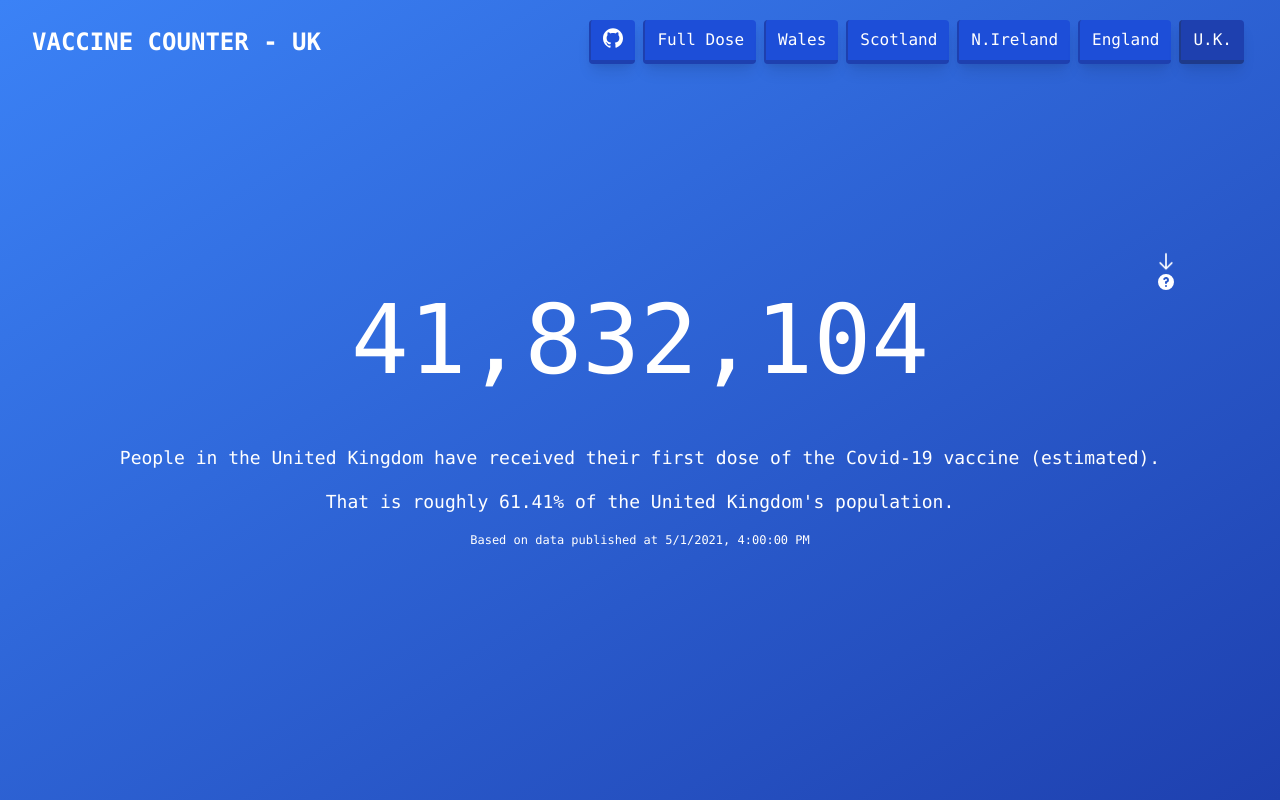
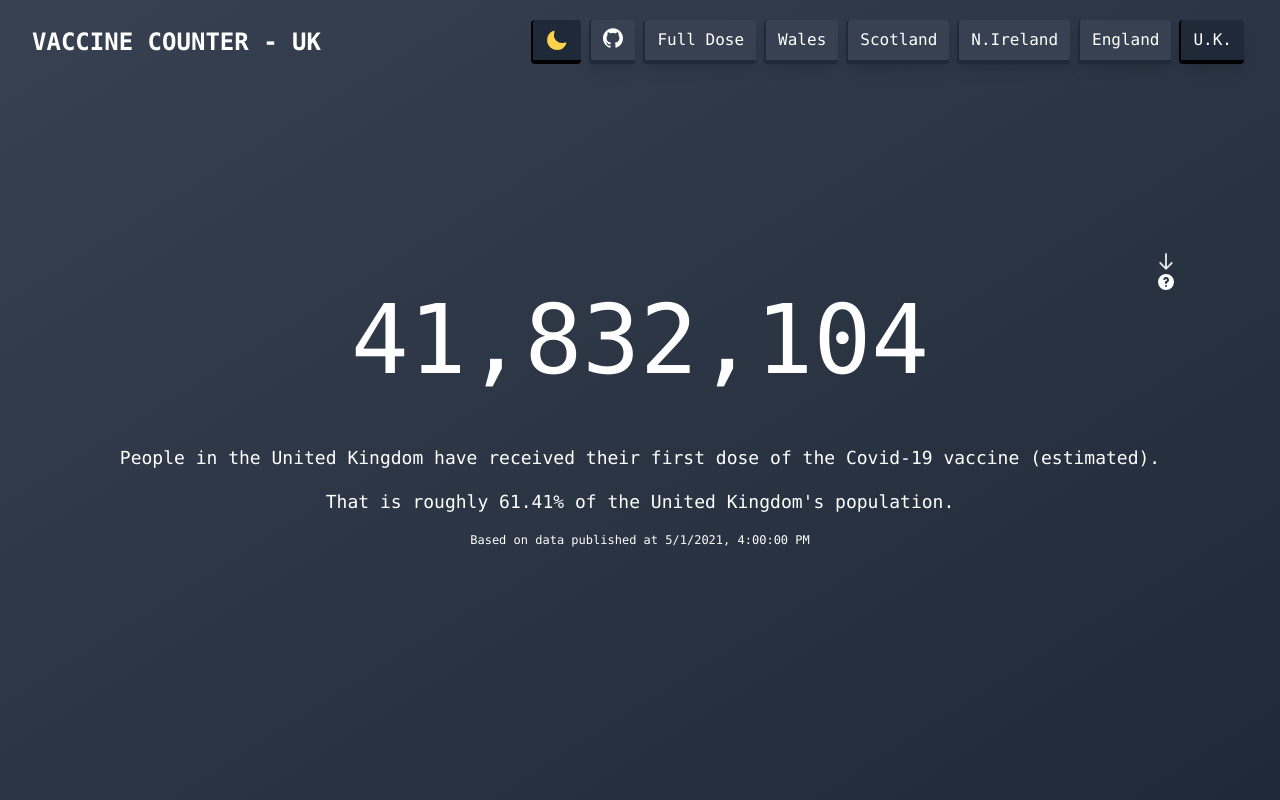
Before and after one commit to GeorgeElliott/VaccineCounter, a React (Create React App) app: page / in a window 1280 px wide. Built offline with nearby package versions, Linux system fonts and the light colour scheme.

Commit message:
Added Dark Mode (#13)
- added dark mode saves state in local storage

```diff
--- a/public/index.html
+++ b/public/index.html
@@ -25,7 +25,7 @@
     -->
     <title>Vaccine Counter UK</title>
   </head>
-  <body class="bg-gradient-to-tl from-blue-800 to-blue-500 text-white font-mono flex flex-col min-h-screen">
+  <body class="bg-gradient-to-tl from-blue-800 to-blue-500 font-mono flex flex-col min-h-screen dark:from-gray-800 dark:to-gray-700 text-white">
     <noscript>You need to enable JavaScript to run this app.</noscript>
     <div id="root"></div>
     <!--
--- a/src/App.js
+++ b/src/App.js
@@ -2,6 +2,7 @@ import React from "react";
 import NavBar from "./NavBar";
 import Loader from "./Loader";
 import Modal from "./Modal";
+import {ThemeProvider} from "./themings/themeContext"
 
 class App extends React.Component {
   state = {
@@ -61,7 +62,7 @@ class App extends React.Component {
         dailySevenDayAverageFullDose: 11183.9,
         formattedName: "Wales",
         buttonText: "Wales",
-      }
+      },
     ],
     activeCountry: {},
     valueToAdd: null,
@@ -124,6 +125,7 @@ class App extends React.Component {
 
   render() {
     return (
+      <ThemeProvider>
         <div>
           <header className="w-full mx-auto p-4 md:absolute">
             <NavBar
@@ -139,6 +141,7 @@ class App extends React.Component {
             {this.renderContent()}
           </main>
         </div>
+      </ThemeProvider>
     );
   }
 
--- a/src/Modal.js
+++ b/src/Modal.js
@@ -6,7 +6,7 @@ export default function Modal(props) {
 
   return (
     <div className="sm:relative">
-      <ReactTooltip backgroundColor="#1d4ed8" />
+      <ReactTooltip className="bg-tooltip" />
       <div
         className="absolute md:top-2 md:right-2 top-2 right-7 cursor-pointer hover:animate-pulse"
         data-tip="More info"
--- a/src/NavBar.js
+++ b/src/NavBar.js
@@ -1,9 +1,16 @@
-import React from "react";
+import React, { useState, useContext } from "react";
 import ReactTooltip from "react-tooltip";
+import { ThemeContext } from "./themings/themeContext";
 
 export default function NavBar(props) {
-  const [navbarOpen, setNavbarOpen] = React.useState(false);
-  const [fullDoseToggle, setFullDoseToggled] = React.useState(false);
+  const [navbarOpen, setNavbarOpen] = useState(false);
+  const [fullDoseToggle, setFullDoseToggled] = useState(false);
+
+  const { theme, setTheme } = useContext(ThemeContext);
+
+  function isDark() {
+    return theme === "dark";
+  }
 
   const updateToggle = () => {
     props.toggleFullDose(!fullDoseToggle);
@@ -19,8 +26,8 @@ export default function NavBar(props) {
               key={x.code}
               className={`rounded px-3 py-2 m-1 border-b-4 border-l-2 shadow-lg ${
                 props.activeCountry !== x.code
-                  ? "bg-blue-700 border-blue-800"
-                  : "bg-blue-800 border-blue-900"
+                  ? "bg-blue-700 border-blue-800 dark:bg-gray-700 dark:border-gray-800"
+                  : "bg-blue-800 border-blue-900 dark:bg-gray-800 dark:border-black"
               }`}
               onClick={() => props.toggleCountry(x.code)}
             >
@@ -37,14 +44,14 @@ export default function NavBar(props) {
       <nav className="relative flex flex-wrap items-center justify-between navbar-expand-lg bg-transparent mb-3">
         <div className="container px-4 mx-auto flex flex-wrap items-center justify-between">
           <div className="w-full relative flex justify-between lg:w-auto lg:static lg:block lg:justify-start">
-            <div className="md:text-2xl text-lg font-bold leading-relaxed inline-block mr-4 py-2 whitespace-no-wrap uppercase text-white">
+            <div className="md:text-2xl text-lg font-bold leading-relaxed inline-block mr-4 py-2 whitespace-no-wrap uppercase">
               Vaccine Counter - UK
             </div>
             <button
               className={`rounded px-3 py-2 m-1 border-b-4 border-l-2 shadow-lg lg:hidden ${
                 !navbarOpen
-                  ? "bg-blue-700 border-blue-800"
-                  : "bg-blue-800 border-blue-900"
+                  ? "bg-blue-700 border-blue-800 dark:bg-gray-700 dark:border-gray-800"
+                  : "bg-blue-800 border-blue-900 dark:bg-gray-800 dark:border-black"
               }`}
               type="button"
               onClick={() => setNavbarOpen(!navbarOpen)}
@@ -64,31 +71,55 @@ export default function NavBar(props) {
               <button
                 className={`rounded px-3 py-2 m-1 border-b-4 border-l-2 shadow-lg ${
                   !fullDoseToggle
-                    ? "bg-blue-700 border-blue-800"
-                    : "bg-blue-800 border-blue-900"
+                    ? "bg-blue-700 border-blue-800 dark:bg-gray-700 dark:border-gray-800"
+                    : "bg-blue-800 border-blue-900 dark:bg-gray-800 dark:border-black"
                 }`}
                 onClick={(e) => updateToggle()}
               >
                 Full Dose
               </button>
-              <ReactTooltip backgroundColor="#1d4ed8" />
+              <ReactTooltip className="bg-tooltip" />
               <a
                 data-tip="My Github"
                 target="_blank"
                 rel="noreferrer"
-                className="rounded px-3 py-2 m-1 border-b-4 border-l-2 shadow-lg bg-blue-700 border-blue-800"
+                className="rounded px-3 py-2 m-1 border-b-4 border-l-2 shadow-lg bg-blue-700 border-blue-800 dark:bg-gray-700 dark:border-gray-800"
                 href="https://github.com/GeorgeElliott/VaccineCounter"
               >
                 <svg
                   role="img"
                   viewBox="0 0 24 24"
                   xmlns="http://www.w3.org/2000/svg"
-                  className="w-5 h-5 text-white fill-current text-center"
+                  className="w-5 h-5 fill-current text-center"
                 >
                   <title>GitHub icon</title>
                   <path d="M12 .297c-6.63 0-12 5.373-12 12 0 5.303 3.438 9.8 8.205 11.385.6.113.82-.258.82-.577 0-.285-.01-1.04-.015-2.04-3.338.724-4.042-1.61-4.042-1.61C4.422 18.07 3.633 17.7 3.633 17.7c-1.087-.744.084-.729.084-.729 1.205.084 1.838 1.236 1.838 1.236 1.07 1.835 2.809 1.305 3.495.998.108-.776.417-1.305.76-1.605-2.665-.3-5.466-1.332-5.466-5.93 0-1.31.465-2.38 1.235-3.22-.135-.303-.54-1.523.105-3.176 0 0 1.005-.322 3.3 1.23.96-.267 1.98-.399 3-.405 1.02.006 2.04.138 3 .405 2.28-1.552 3.285-1.23 3.285-1.23.645 1.653.24 2.873.12 3.176.765.84 1.23 1.91 1.23 3.22 0 4.61-2.805 5.625-5.475 5.92.42.36.81 1.096.81 2.22 0 1.606-.015 2.896-.015 3.286 0 .315.21.69.825.57C20.565 22.092 24 17.592 24 12.297c0-6.627-5.373-12-12-12" />
                 </svg>
               </a>
+              <button
+                data-tip="Dark Mode"
+                className={`rounded px-3 py-2 m-1 border-b-4 border-l-2 ${
+                  !isDark()
+                    ? "bg-blue-700 border-blue-800"
+                    : "dark:bg-gray-800 dark:border-black"
+                }`}
+                onClick={() => setTheme(!isDark() ? "dark" : "light")}
+              >
+                <svg
+                  xmlns="http://www.w3.org/2000/svg"
+                  className={`h-6 w-6 ${isDark() ? "text-yellow-300" : ""}`}
+                  viewBox="0 0 24 24"
+                  stroke="currentColor"
+                  fill="currentColor"
+                >
+                  <path
+                    strokeLinecap="round"
+                    strokeLinejoin="round"
+                    strokeWidth="2"
+                    d="M20.354 15.354A9 9 0 018.646 3.646 9.003 9.003 0 0012 21a9.003 9.003 0 008.354-5.646z"
+                  />
+                </svg>
+              </button>
             </div>
           </div>
         </div>
--- a/src/index.css
+++ b/src/index.css
@@ -2,3 +2,9 @@
 @tailwind base;
 @tailwind components;
 @tailwind utilities;
+
+@layer components {
+  .bg-tooltip {
+    @apply bg-blue-800 dark:bg-black !important;
+  }
+}
--- /dev/null
+++ b/src/themings/themeContext.js
@@ -0,0 +1,51 @@
+import React, {useState, createContext} from "react";
+
+const getInitialTheme = _ => {
+    if (typeof window !== 'undefined' && window.localStorage) {
+      const storedPrefs = window.localStorage.getItem('color-theme')
+      if (typeof storedPrefs === 'string') {
+        return storedPrefs
+      }
+
+      const userMedia = window.matchMedia('(prefers-color-scheme: dark)')
+      if (userMedia.matches) {
+        return 'dark'
+      }
+    }
+
+    return 'dark'
+  }
+
+export const ThemeContext = createContext()
+
+export const ThemeProvider = ({ initialTheme, children }) => {
+  const [theme, setTheme] = useState(getInitialTheme);
+
+  const rawSetTheme = theme => {
+      debugger;
+    const root = window.document.documentElement
+    const isDark = theme === "dark"
+
+    root.classList.remove(isDark ? "light" : "dark")
+    root.classList.add(theme)
+
+    localStorage.setItem("color-theme", theme)
+  }
+
+  if (initialTheme) {
+    rawSetTheme(initialTheme)
+  }
+
+  React.useEffect(
+    _ => {
+      rawSetTheme(theme)
+    },
+    [theme]
+  )
+
+  return (
+    <ThemeContext.Provider value={{ theme, setTheme }}>
+      {children}
+    </ThemeContext.Provider>
+  )
+}
--- a/tailwind.config.js
+++ b/tailwind.config.js
@@ -1,8 +1,12 @@
 module.exports = {
   purge: ['./src/**/*.{js,jsx,ts,tsx}', './public/index.html'],
-  darkMode: false, // or 'media' or 'class'
+  darkMode: 'class', // or 'media' or 'class'
   theme: {
-    extend: {},
+    extend: {
+      dropShadows: {
+        "drop-shadow-lg-yellow-300" : "--tw-drop-shadow: drop-shadow(0 10px 8px rgba(252,211,77, 0.04)) drop-shadow(0 4px 3px rgba(252,211,77, 0.1))"
+      }
+    },
   },
   variants: {
     extend: {
```
Also changed, not shown: package.json (+4 -4 lines), 1 other file (tests, documents, lock files or other folders). Lines whose indentation alone changed are shown as unchanged.
